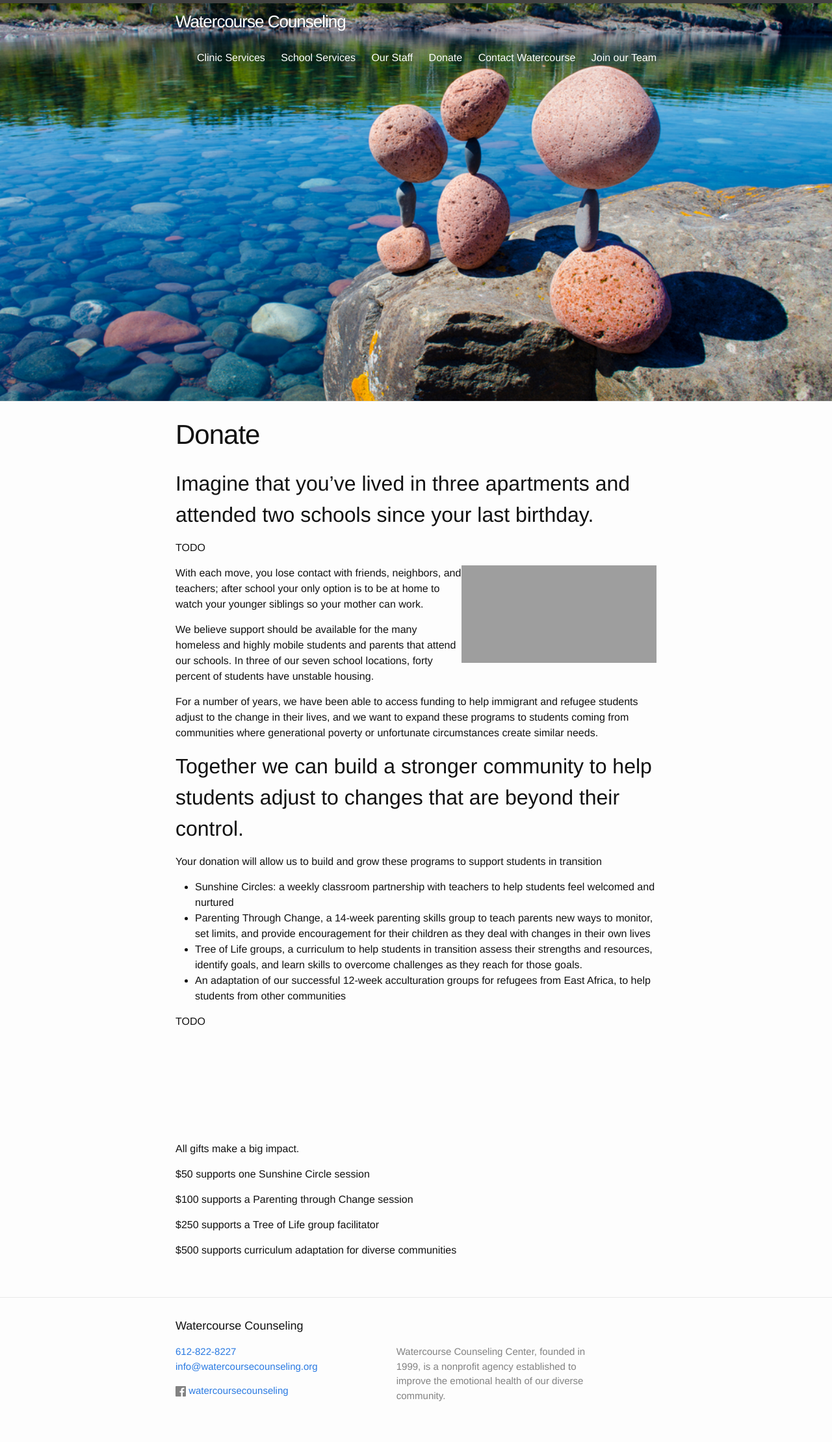
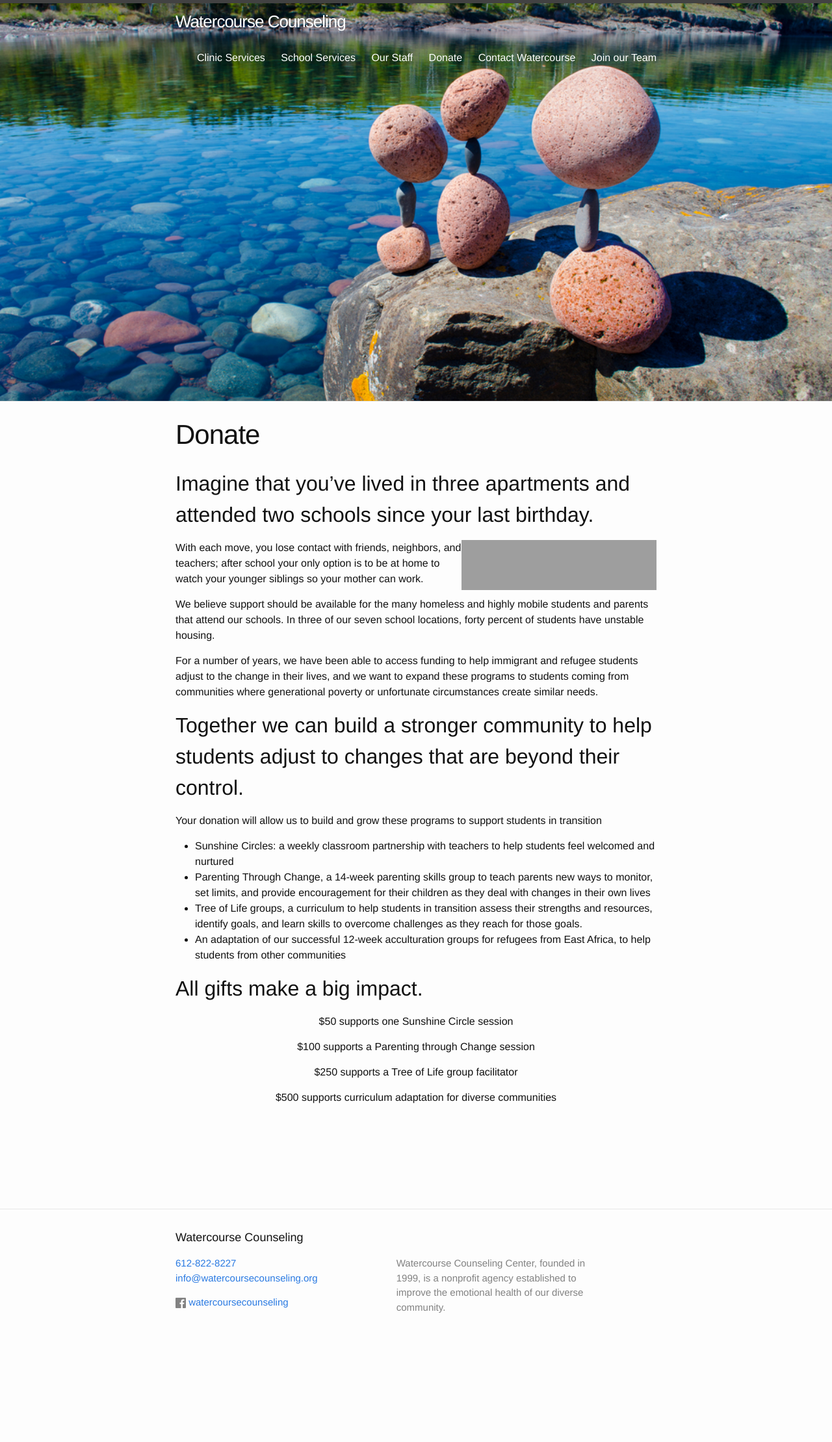
Before and after one commit to watercourse-cc/watercourse, a Jekyll site: the page built from donate.md, in a window 1280 px wide. Shown: the whole page at 65% size. Built offline with Jekyll 4.4.1, drawn with Linux system fonts in a browser that asks for light colours; after the commit the page ends 2083 px from its top, so only the background shows below that.

Commit message:
re-enable paypal donate with minimal style

```diff
--- /dev/null
+++ b/_sass/donate.scss
@@ -0,0 +1,13 @@
+.donate {
+  iframe {
+    max-height: 77px;
+  }
+
+  &.centered {
+    text-align: center;
+
+    iframe {
+      width: 100%;
+    }
+  }
+}
--- a/css/main.scss
+++ b/css/main.scss
@@ -51,5 +51,6 @@
         "layout",
         "header",
         "well",
-        "mailchimp"
+        "mailchimp",
+        "donate"
 ;
--- a/donate.md
+++ b/donate.md
@@ -6,8 +6,9 @@
 
 ## Imagine that you've lived in three apartments and attended two schools since your last birthday.
 
-TODO
+<div class="donate right">
 <iframe class="page_donate_1" frameborder="0" src="http://watercoursecounseling.org/cgi-bin/snippet.cgi?todo=as_page;instance=4547309800;num=0;community_id=4008571252" scrolling="no" allowtransparency="true" style="float: right;"></iframe>
+</div>
 
 With each move, you lose contact with friends, neighbors, and teachers; after school your only option is to be at home to watch your younger siblings so your mother can work.
 
@@ -24,15 +25,18 @@
 * Tree of Life groups, a curriculum to help students in transition assess their strengths and resources, identify goals, and learn skills to overcome challenges as they reach for those goals.
 * An adaptation of our successful 12-week acculturation groups for refugees from East Africa, to help students from other communities
 
-TODO
+
+## All gifts make a big impact.
+
+<div class="donate centered">
+
+<p>$50 supports one Sunshine Circle session</p>
+
+<p>$100 supports a Parenting through Change session</p>
+
+<p>$250 supports a Tree of Life group facilitator</p>
+
+<p>$500 supports curriculum adaptation for diverse communities</p>
+
 <iframe class="page_donate_1" frameborder="0" src="http://watercoursecounseling.org/cgi-bin/snippet.cgi?todo=as_page;instance=4547309800;num=0;community_id=4008571252" scrolling="no" allowtransparency="true"></iframe>
-
-All gifts make a big impact.
-
-$50 supports one Sunshine Circle session
-
-$100 supports a Parenting through Change session
-
-$250 supports a Tree of Life group facilitator
-
-$500 supports curriculum adaptation for diverse communities
+</div>
```
